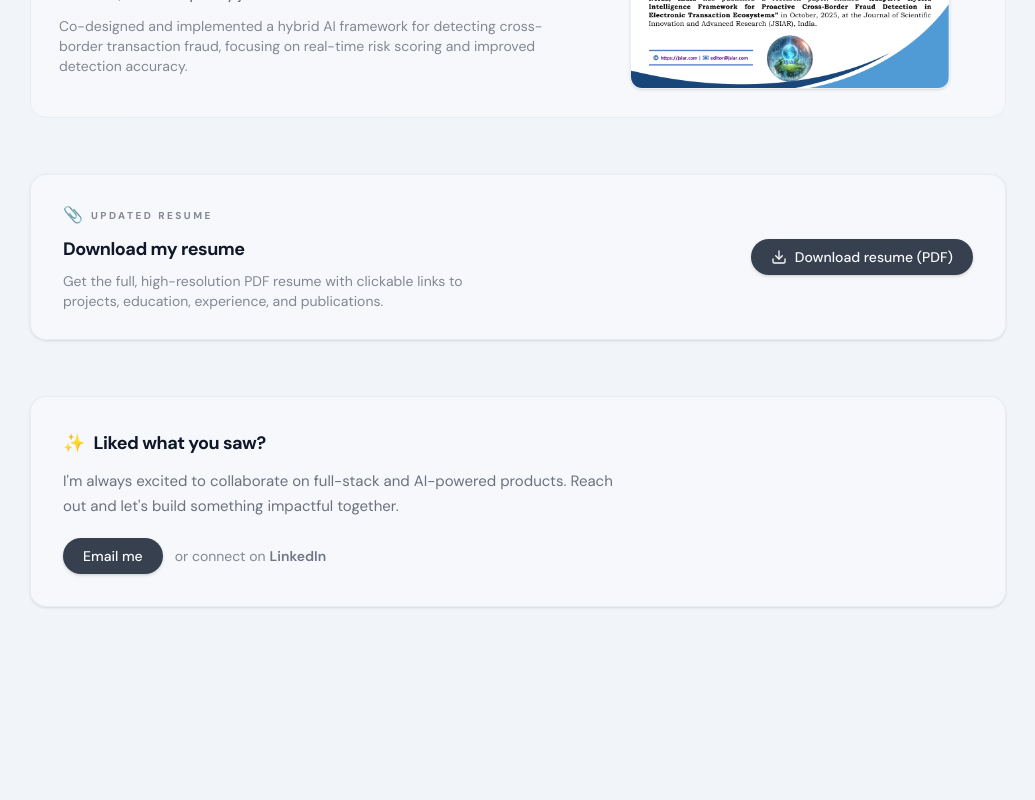
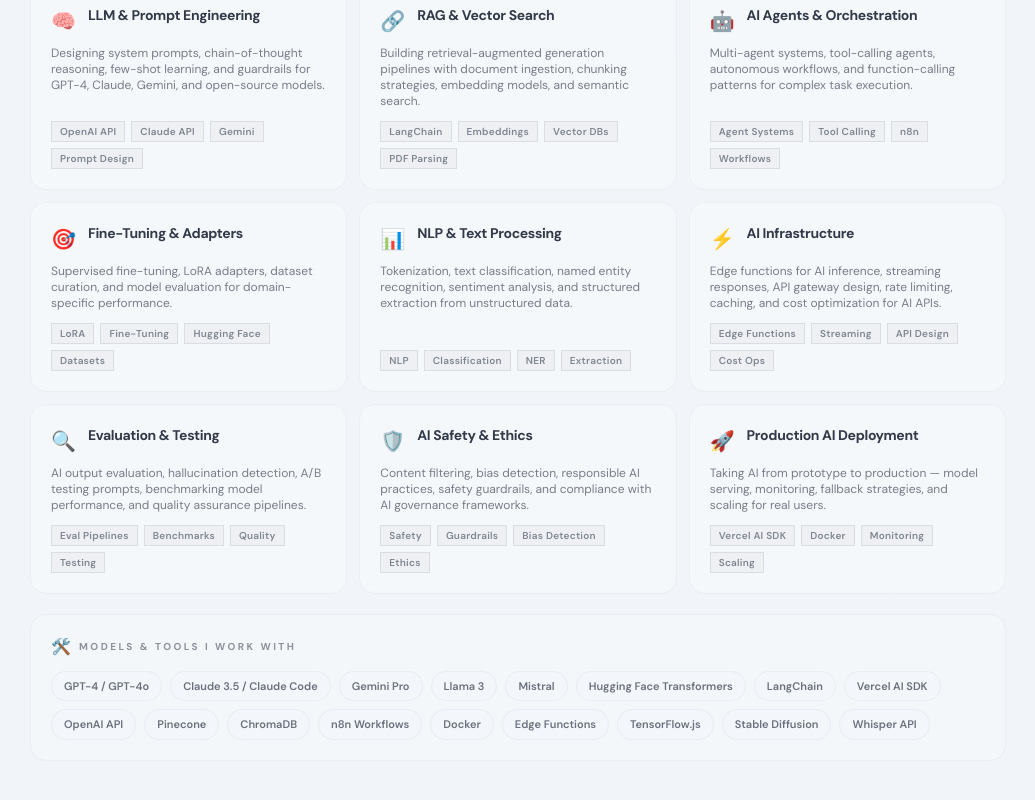
Before and after one commit to Nob1taaaa/remix-of-remix-of-my-cute-portfolio-09, a React (Vite) app: page /portfolio in a window 1280 px wide. Shown: the part 2540-3340 px from the top of the page, without its empty margins (122-1157 px from the left). Before the commit the page ends 3227 px from the top, so only its background shows below. Built offline with nearby package versions, Linux system fonts and the light colour scheme; the HTML template or start-up script is replaced by a standard one.

Commit message:
Add AI Engineering section
Co-authored-by: Nob1taaaa <121599198+Nob1taaaa@users.noreply.github.com>

```diff
--- a/src/pages/Portfolio.tsx
+++ b/src/pages/Portfolio.tsx
@@ -462,6 +462,125 @@ const Portfolio = () => {
           </section>
         </FadeInSection>
 
+        {/* ─── AI Engineering Expertise ─── */}
+        <FadeInSection delay={110}>
+          <section className="space-y-5">
+            <div className="flex items-center gap-2">
+              <div className="h-1 w-6 rounded-full bg-primary/30" />
+              <p className="text-[10px] font-bold uppercase tracking-[0.3em] text-muted-foreground/50">AI Engineering</p>
+            </div>
+            <h2 className="text-xl font-bold tracking-tight sm:text-2xl">
+              Full-spectrum AI capabilities 🧬
+            </h2>
+            <p className="max-w-2xl text-sm leading-relaxed text-muted-foreground/60">
+              From prompt engineering to production ML pipelines — here&apos;s what I bring to the table as an AI engineer.
+            </p>
+
+            {/* AI skills grid */}
+            <div className="grid gap-3 sm:grid-cols-2 lg:grid-cols-3">
+              {[
+                {
+                  icon: "🧠",
+                  title: "LLM & Prompt Engineering",
+                  description: "Designing system prompts, chain-of-thought reasoning, few-shot learning, and guardrails for GPT-4, Claude, Gemini, and open-source models.",
+                  tags: ["OpenAI API", "Claude API", "Gemini", "Prompt Design"],
+                },
+                {
+                  icon: "🔗",
+                  title: "RAG & Vector Search",
+                  description: "Building retrieval-augmented generation pipelines with document ingestion, chunking strategies, embedding models, and semantic search.",
+                  tags: ["LangChain", "Embeddings", "Vector DBs", "PDF Parsing"],
+                },
+                {
+                  icon: "🤖",
+                  title: "AI Agents & Orchestration",
+                  description: "Multi-agent systems, tool-calling agents, autonomous workflows, and function-calling patterns for complex task execution.",
+                  tags: ["Agent Systems", "Tool Calling", "n8n", "Workflows"],
+                },
+                {
+                  icon: "🎯",
+                  title: "Fine-Tuning & Adapters",
+                  description: "Supervised fine-tuning, LoRA adapters, dataset curation, and model evaluation for domain-specific performance.",
+                  tags: ["LoRA", "Fine-Tuning", "Hugging Face", "Datasets"],
+                },
+                {
+                  icon: "📊",
+                  title: "NLP & Text Processing",
+                  description: "Tokenization, text classification, named entity recognition, sentiment analysis, and structured extraction from unstructured data.",
+                  tags: ["NLP", "Classification", "NER", "Extraction"],
+                },
+                {
+                  icon: "⚡",
+                  title: "AI Infrastructure",
+                  description: "Edge functions for AI inference, streaming responses, API gateway design, rate limiting, caching, and cost optimization for AI APIs.",
+                  tags: ["Edge Functions", "Streaming", "API Design", "Cost Ops"],
+                },
+                {
+                  icon: "🔍",
+                  title: "Evaluation & Testing",
+                  description: "AI output evaluation, hallucination detection, A/B testing prompts, benchmarking model performance, and quality assurance pipelines.",
+                  tags: ["Eval Pipelines", "Benchmarks", "Quality", "Testing"],
+                },
+                {
+                  icon: "🛡️",
+                  title: "AI Safety & Ethics",
+                  description: "Content filtering, bias detection, responsible AI practices, safety guardrails, and compliance with AI governance frameworks.",
+                  tags: ["Safety", "Guardrails", "Bias Detection", "Ethics"],
+                },
+                {
+                  icon: "🚀",
+                  title: "Production AI Deployment",
+                  description: "Taking AI from prototype to production — model serving, monitoring, fallback strategies, and scaling for real users.",
+                  tags: ["Vercel AI SDK", "Docker", "Monitoring", "Scaling"],
+                },
+              ].map((skill) => (
+                <TiltCard key={skill.title} className="rounded-2xl">
+                  <article className="flex flex-col h-full rounded-2xl border border-border/25 bg-card/60 p-5 shadow-sm backdrop-blur-sm">
+                    <div className="flex items-start gap-3">
+                      <span className="text-xl mt-0.5">{skill.icon}</span>
+                      <h3 className="text-[13px] font-bold tracking-tight text-foreground/85 sm:text-sm leading-snug">{skill.title}</h3>
+                    </div>
+                    <p className="mt-2.5 text-[11px] leading-[1.7] text-muted-foreground/55 sm:text-xs flex-1">{skill.description}</p>
+                    <div className="mt-3 flex flex-wrap gap-1.5">
+                      {skill.tags.map((tag) => (
+                        <span
+                          key={tag}
+                          className="rounded-md border border-primary/10 bg-primary/[0.04] px-2 py-0.5 text-[9px] font-semibold tracking-wide text-primary/60 sm:text-[10px]"
+                        >
+                          {tag}
+                        </span>
+                      ))}
+                    </div>
+                  </article>
+                </TiltCard>
+              ))}
+            </div>
+
+            {/* AI tools & models I work with */}
+            <div className="rounded-2xl border border-border/25 bg-card/50 p-5 backdrop-blur-sm">
+              <div className="flex items-center gap-2 mb-3">
+                <span className="text-base">🛠️</span>
+                <p className="text-[10px] font-bold uppercase tracking-[0.25em] text-muted-foreground/45">Models &amp; tools I work with</p>
+              </div>
+              <div className="flex flex-wrap gap-2">
+                {[
+                  "GPT-4 / GPT-4o", "Claude 3.5 / Claude Code", "Gemini Pro", "Llama 3", "Mistral",
+                  "Hugging Face Transformers", "LangChain", "Vercel AI SDK", "OpenAI API",
+                  "Pinecone", "ChromaDB", "n8n Workflows", "Docker", "Edge Functions",
+                  "TensorFlow.js", "Stable Diffusion", "Whisper API",
+                ].map((tool) => (
+                  <span
+                    key={tool}
+                    className="rounded-full border border-border/25 bg-background/50 px-3 py-1.5 text-[10px] font-semibold text-muted-foreground/60 transition-all duration-300 hover:border-primary/20 hover:text-foreground/80 hover:-translate-y-0.5 sm:text-[11px]"
+                  >
+                    {tool}
+                  </span>
+                ))}
+              </div>
+            </div>
+          </section>
+        </FadeInSection>
+
         {/* ─── Featured Publication ─── */}
         <FadeInSection delay={120}>
           <section>
```
